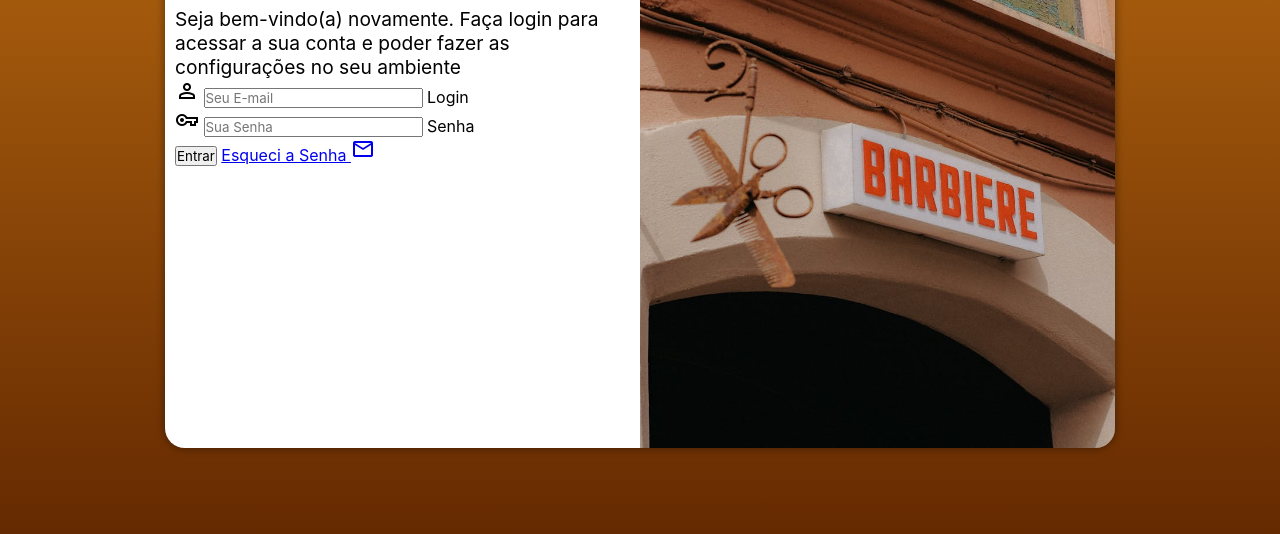
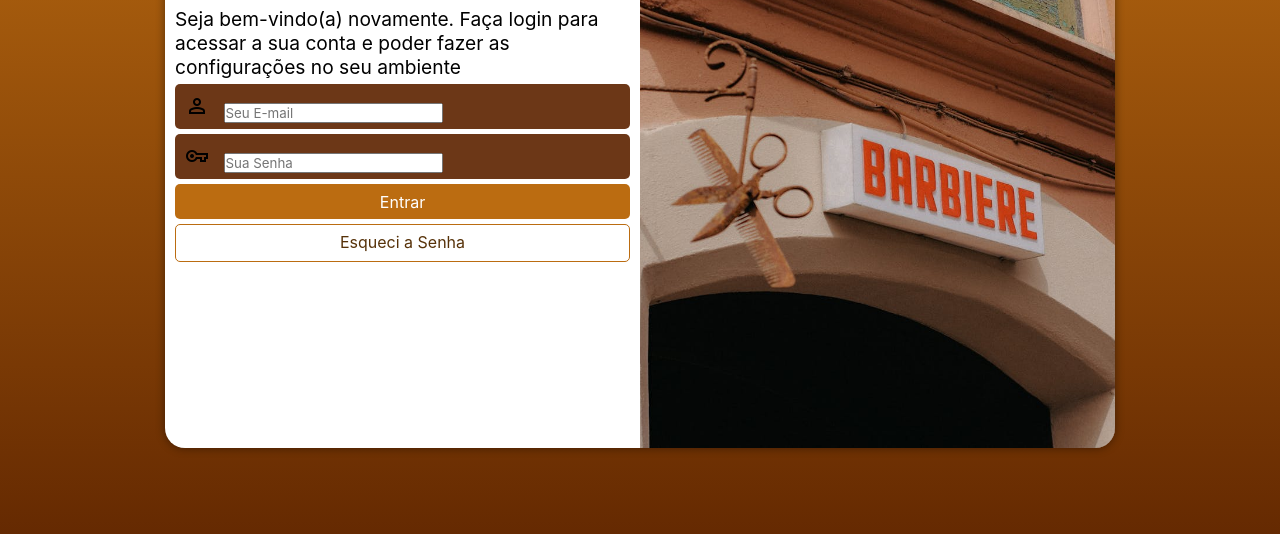
Before and after one commit to cirone50/projeto-login, a plain HTML site: page index.html in a window 1280 px wide. Shown: the part 202-736 px from the top of the page. Drawn offline with nearby package versions, Linux system fonts and the light colour scheme.

Commit message:
atualizei o site

```diff
--- a/estilos/style.css
+++ b/estilos/style.css
@@ -65,3 +65,65 @@
 div#formulario > p {
     font-size: 0.8em;
 }
+
+form > div.campo {
+    background-color: #5e2400e8;
+    display: block;
+    width: 100%;
+    height: 45px;
+    border-radius: 5px;
+    margin: 5px 0px;
+}
+
+div.campo > label {
+    display: none;
+}
+
+
+form > input[type=submit] {
+    display: block;
+    font-size: 1em;
+    width: 100%;
+    height: 35px;
+    background-color: #bb6c11;
+    color: white;
+    border: none;
+    border-radius: 5px;
+    transition: .3s;
+    cursor: pointer;
+}
+
+form > input[type=submit]:hover {
+    background-color: #663b0a;
+}
+
+form > a.botao {
+    display: block;
+    text-align: center;
+    font-size: 1em;
+    width: 100%;
+    height: 38px;
+    padding-top: 7px;
+    margin-top: 5px;
+    background-color: white;
+    color: #573209;
+    border: 1px solid #bb6c11;
+    border-radius: 5px;
+    text-decoration: none;
+    transition: .3s;
+}
+
+form > a.botao:hover {
+    background-color: #d47c16da;
+}
+
+form > a.botao > span {
+    font-size: 1.2em;
+
+
+}
+
+div.campo > span {
+    margin: 10px;
+
+}
--- a/index.html
+++ b/index.html
@@ -29,7 +29,7 @@
                         <label for="isenha">Senha</label>
                     </div>
                     <input type="submit" value="Entrar">
-                    <a href="esqueci.html">Esqueci a Senha <span class="material-symbols-outlined">mail</span></a>
+                    <a href="esqueci.html" class="botao">Esqueci a Senha</a>
                 </form>
             </div>
         </section>
```
